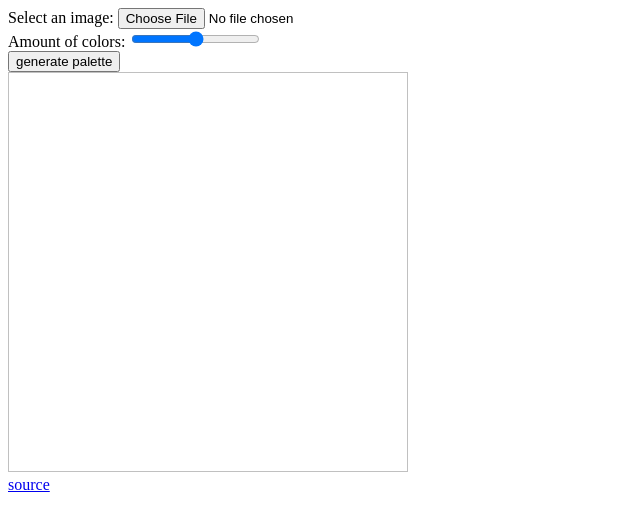
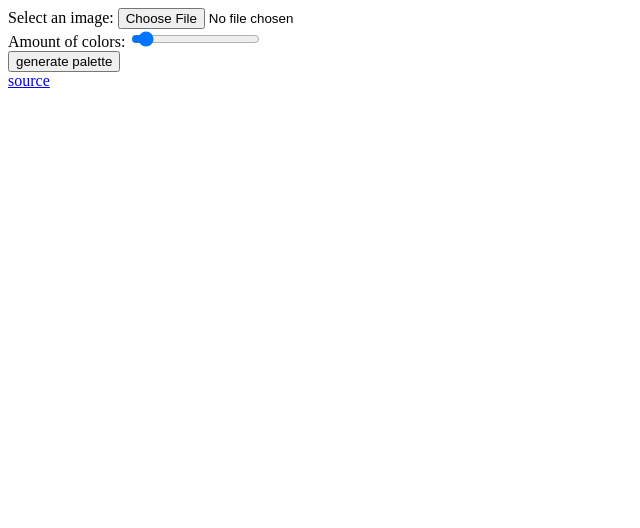
Before and after one commit to shwilliam/image-pixelator, a website built with Parcel: page src/index.html in a window 1280 px wide. Shown: the whole page, without its empty margins (0-640 px from the left). Built offline with nearby package versions, Linux system fonts and the light colour scheme.

Commit message:
show img on load

```diff
--- a/src/index.html
+++ b/src/index.html
@@ -5,8 +5,8 @@
   <meta name="viewport" content="width=device-width, initial-scale=1.0">
   <meta http-equiv="X-UA-Compatible" content="ie=edge">
   <title>img2palette</title>
+  <link rel="shortcut icon" href="./favicon.ico" type="image/x-icon" />
   <link rel="stylesheet" href="./style.css" type="text/css" />
-  <link rel="shortcut icon" href="./favicon.ico" type="image/x-icon" />
 </head>
 <body>
   <header>
@@ -17,7 +17,7 @@
 
     <label class="input-label">
       Amount of colors:
-      <input id="input-detail" type="range" min="2" max="20" step="1">
+      <input id="input-detail" type="range" value="3" min="2" max="20" step="1">
     </label>
 
     <button id="btn-resize" type="button">generate palette</button>
@@ -25,7 +25,7 @@
 
   <main>
     <div id="palette__overlay" class="palette__overlay"></div>
-    <img id="palette" class="palette">
+    <img id="palette" class="palette" hidden>
   </main>
 
   <footer>
--- a/src/js/renderPalette.js
+++ b/src/js/renderPalette.js
@@ -1 +1,4 @@
-export default (el, url) => el.src = url
+export default (el, url) => {
+  el.src = url
+  el.hidden = false
+}
```
